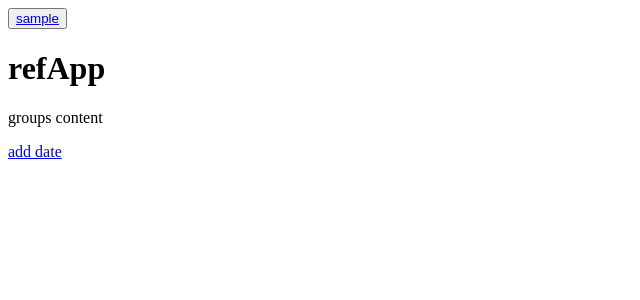
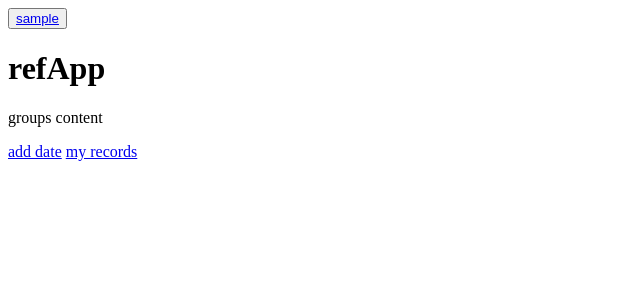
Before and after one commit to hyd3-me/diplom2012, a Django app: page /date/ in a window 1280 px wide. Shown: the top 300 px of the page, without its empty margins (0-640 px from the left). Run offline with Django 4.2, Linux system fonts and the light colour scheme; the visitor is signed in with stand-in values (Sample User, id 1).

Commit message:
add link to my records page

```diff
--- a/templates/controldate.html
+++ b/templates/controldate.html
@@ -5,6 +5,7 @@
     <p>groups content</p>
     <div>
         <a href='{% url "adddate" %}'>add date</a>
+        <a href='{% url "recordsdate" %}'>my records</a>
     </div>
 </div>
 {% endblock %}
```
